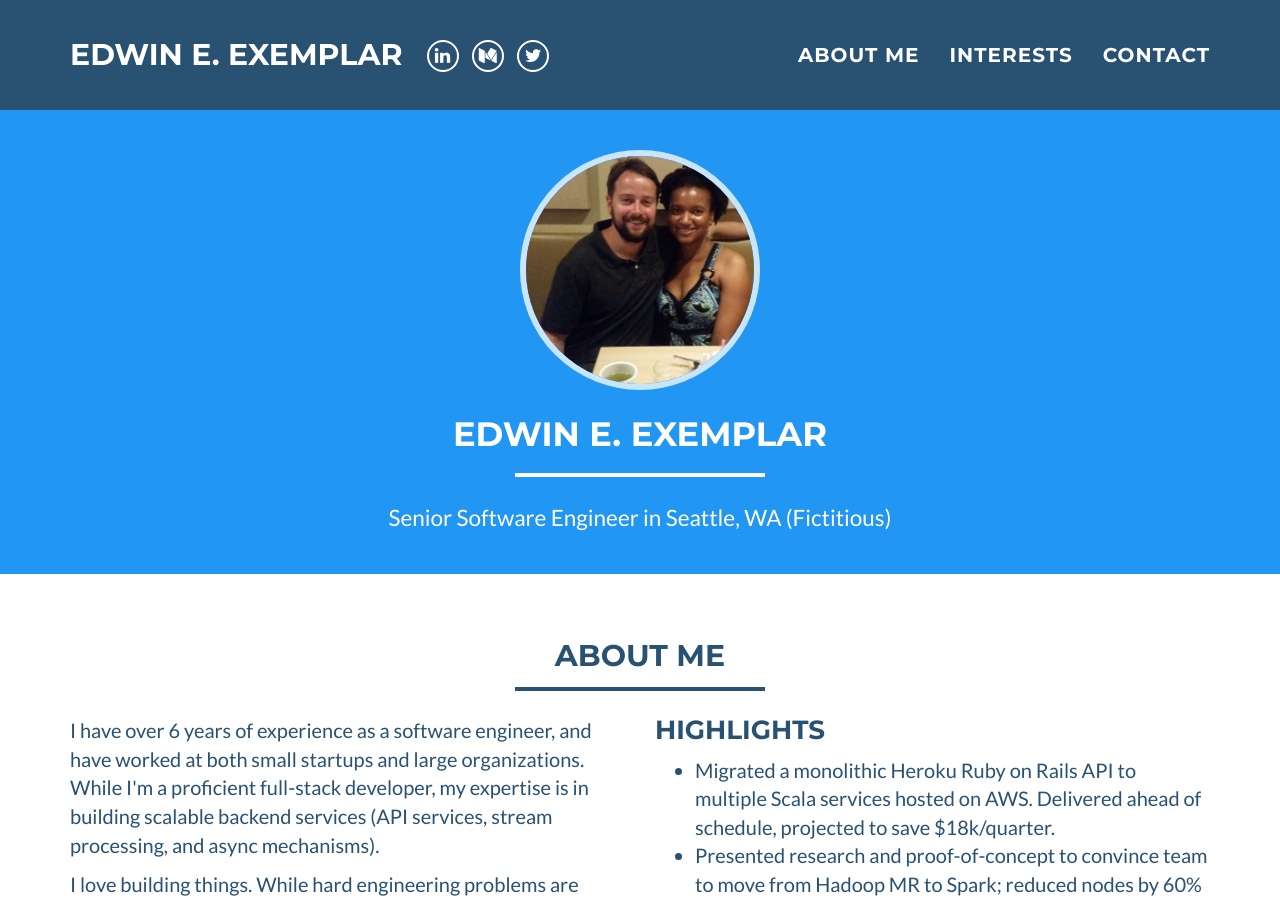
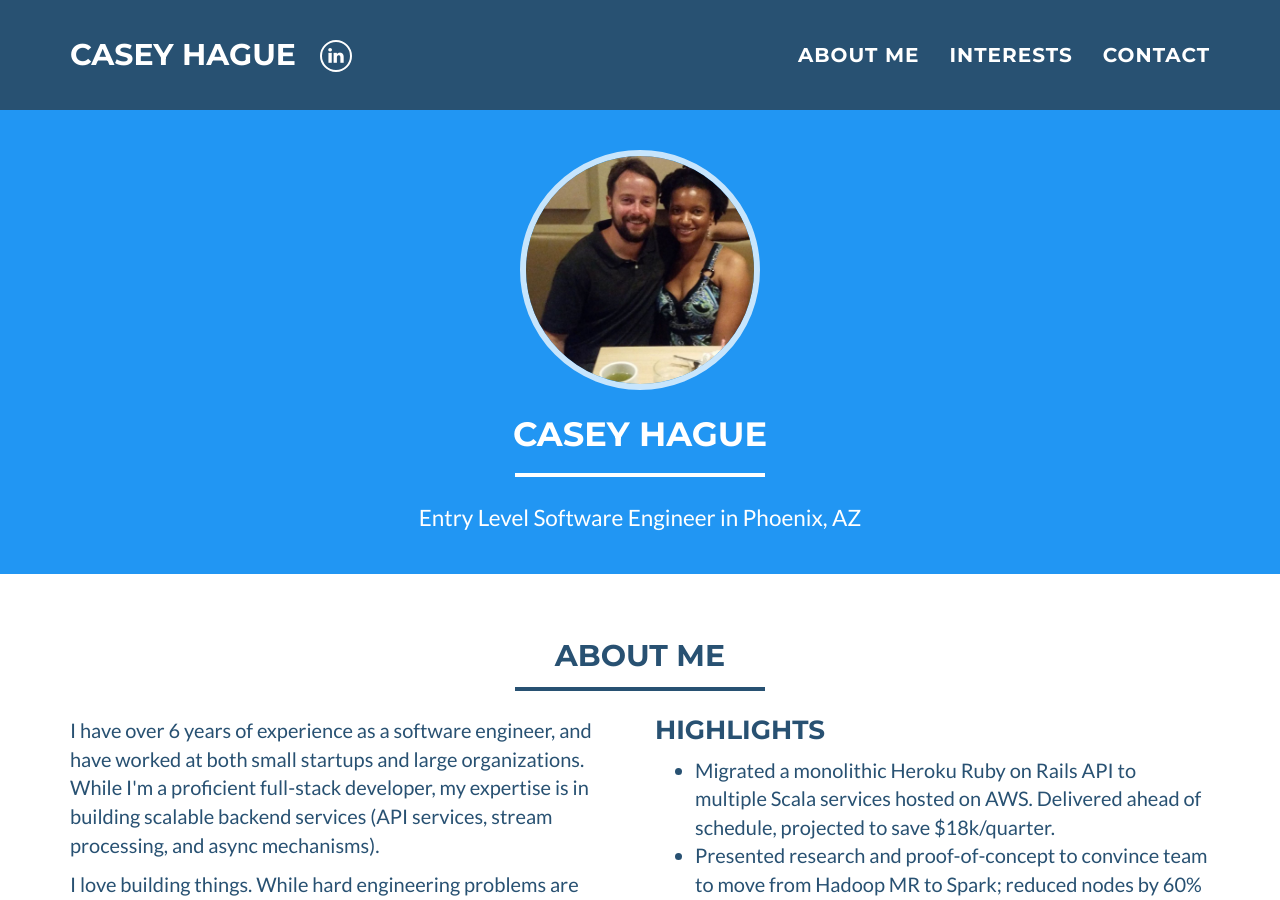
Before and after one commit to builtthorough/caseyhague, a Jekyll site: the page built from index.html, in a window 1280 px wide and 900 px high. Built offline with Jekyll 4.4.1, drawn with Linux system fonts in a browser that asks for light colours; some of the changed text lies outside the part shown.

Commit message:
Update _config.yml

```diff
--- a/_config.yml
+++ b/_config.yml
@@ -1,20 +1,16 @@
 # Site settings
-name: Edwin E. Exemplar
-email: edwin+contactme@someemail.com
-#canonical_url: https://edwinexemplar.com
-keywords: "Software Engineer, Python, Ruby, Machine Learning, Deep Learning, Startups, Agile, Pair Programming"
-skills: "Senior Software Engineer in Seattle, WA (Fictitious)"
+name: Casey Hague
+email: haguecp@gmail.com
+#canonical_url: https://builtthorough.github.io/caseyhague/
+keywords: "Software Engineer, Python, Php, SQL, MySQL, Database, Databasing"
+skills: "Entry Level Software Engineer in Phoenix, AZ"
 baseurl:
 
 # Social networks usernames (many more available: google-plus, flickr, dribbble, pinterest, instagram, tumblr, linkedin, etc.)
 # You should replace these with your social networks, of course. :)
 social:
   - title: linkedin
-    url: https://www.linkedin.com/in/cgroom/
-  - title: medium
-    url: https://medium.com/@cgroom
-  - title: twitter
-    url: https://twitter.com/chuck_groom
+    url: linkedin.com/in/caseyhague
 
 # Google webmaster tools
 google_verify:
```
